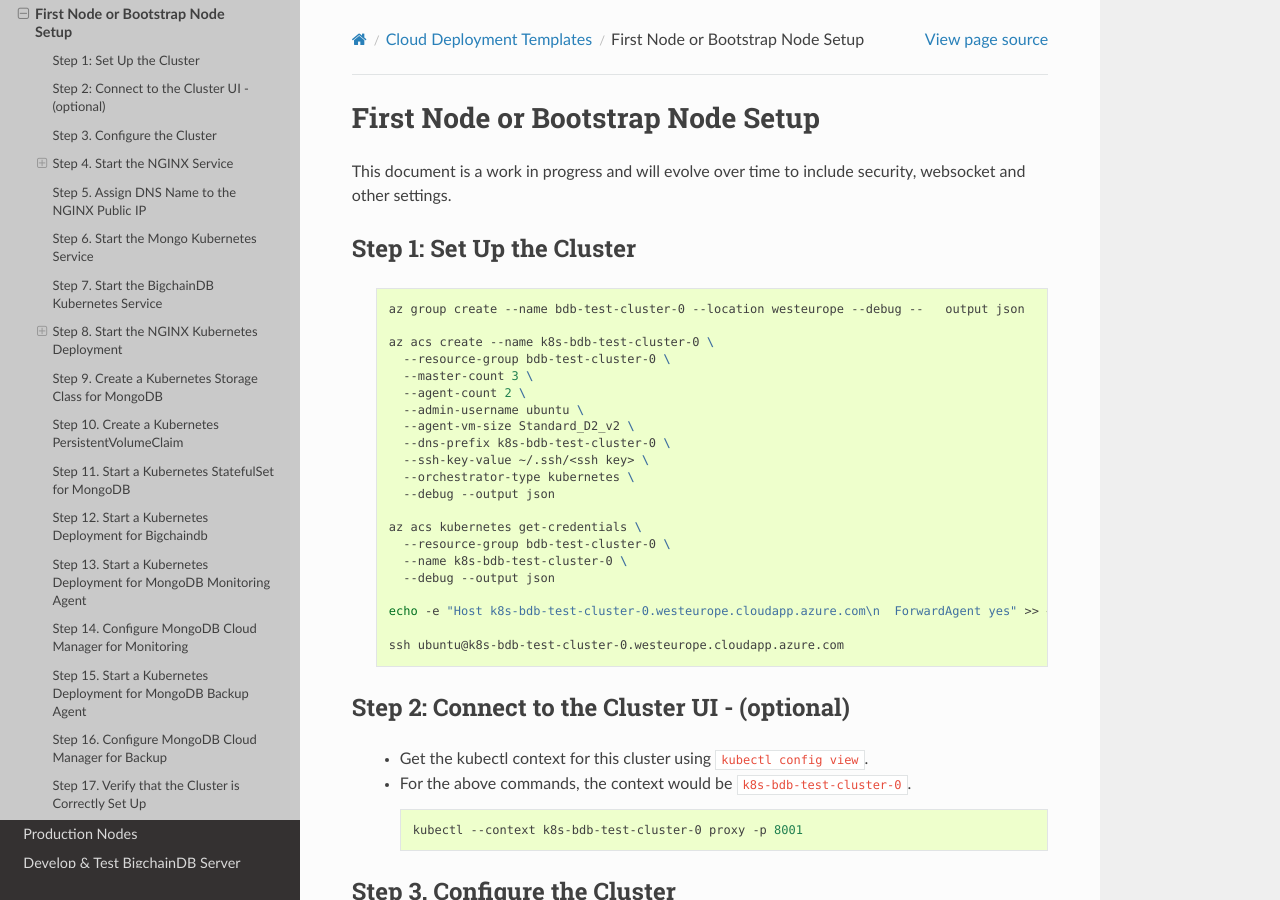
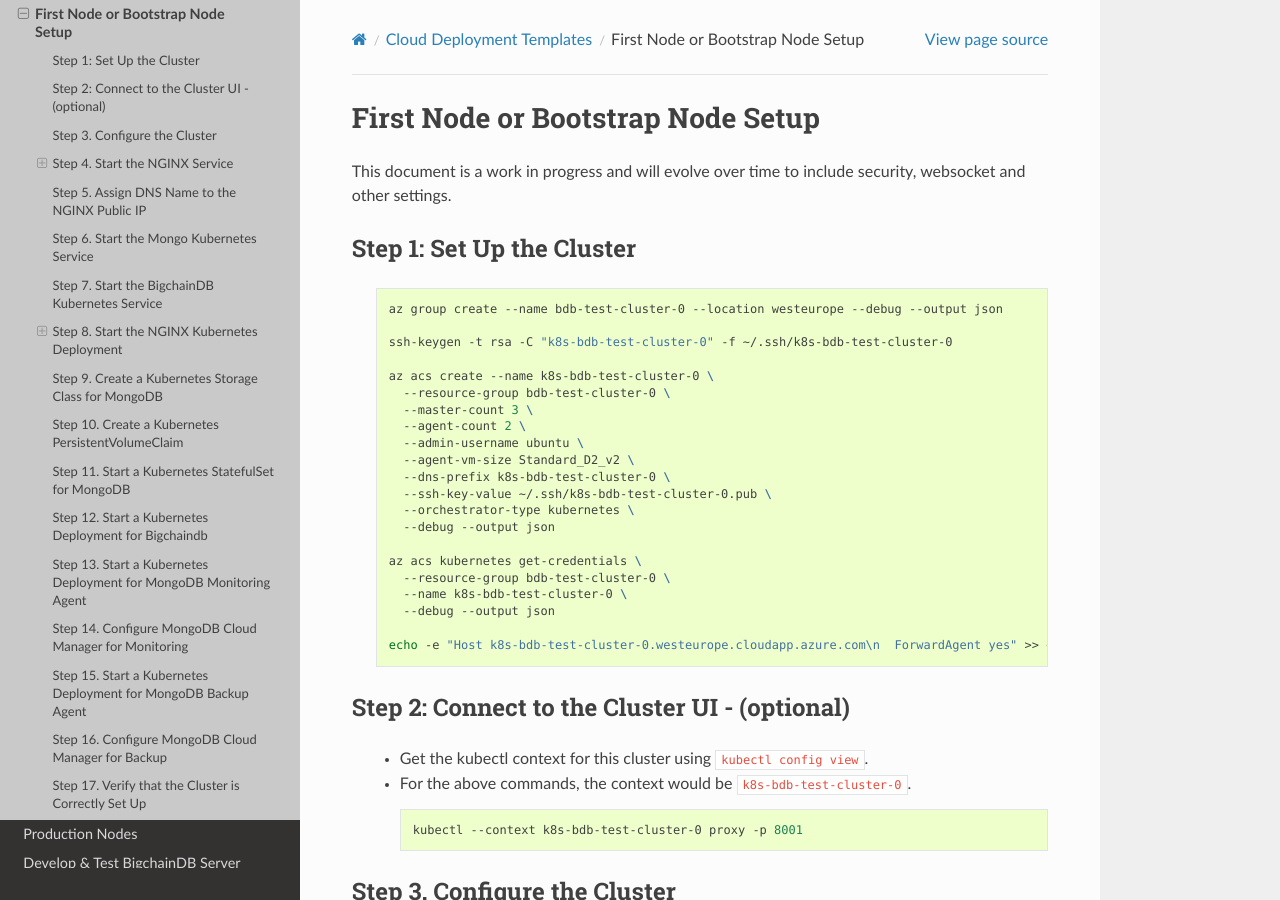
Before and after one commit to bigchaindb/bigchaindb, a Sphinx documentation site: the page built from docs/server/source/cloud-deployment-templates/first-node.rst, in a window 1280 px wide and 900 px high. Built offline with Sphinx 7.4.7 and the Read the Docs theme 2.0.0, drawn with Linux system fonts in a browser that asks for light colours; pages that are not in the unit, such as notebooks, are missing from menus; some of the changed text lies outside the part shown.

Commit message:
Updating docs * Include the key generation step * Fix typos in CLIs

```diff
--- a/docs/server/source/cloud-deployment-templates/first-node.rst
+++ b/docs/server/source/cloud-deployment-templates/first-node.rst
@@ -9,7 +9,9 @@ Step 1: Set Up the Cluster
 
     .. code:: bash
 
-        az group create --name bdb-test-cluster-0 --location westeurope --debug --   output json
+        az group create --name bdb-test-cluster-0 --location westeurope --debug --output json
+
+        ssh-keygen -t rsa -C "k8s-bdb-test-cluster-0" -f ~/.ssh/k8s-bdb-test-cluster-0
 
         az acs create --name k8s-bdb-test-cluster-0 \
           --resource-group bdb-test-cluster-0 \
@@ -18,7 +20,7 @@ Step 1: Set Up the Cluster
           --admin-username ubuntu \
           --agent-vm-size Standard_D2_v2 \
           --dns-prefix k8s-bdb-test-cluster-0 \
-          --ssh-key-value ~/.ssh/<ssh key> \
+          --ssh-key-value ~/.ssh/k8s-bdb-test-cluster-0.pub \
           --orchestrator-type kubernetes \
           --debug --output json
 
@@ -28,8 +30,6 @@ Step 1: Set Up the Cluster
           --debug --output json
 
         echo -e "Host k8s-bdb-test-cluster-0.westeurope.cloudapp.azure.com\n  ForwardAgent yes" >> ~/.ssh/config
-
-        ssh ubuntu@k8s-bdb-test-cluster-0.westeurope.cloudapp.azure.com
 
 
 Step 2: Connect to the Cluster UI - (optional)
@@ -447,7 +446,7 @@ Step 17. Verify that the Cluster is Correctly Set Up
 
     .. code:: bash
 
-        curl -X GET http://ngx-instance-0:443
+        curl -X GET https://ngx-instance-0
 
   * Check the MongoDB monitoring and backup agent on the MOngoDB Coud Manager portal to verify they are working fine.
 
```
Also changed, not shown: other parts of docs/server/source/cloud-deployment-templates/first-node.rst (+1 -2 lines).
